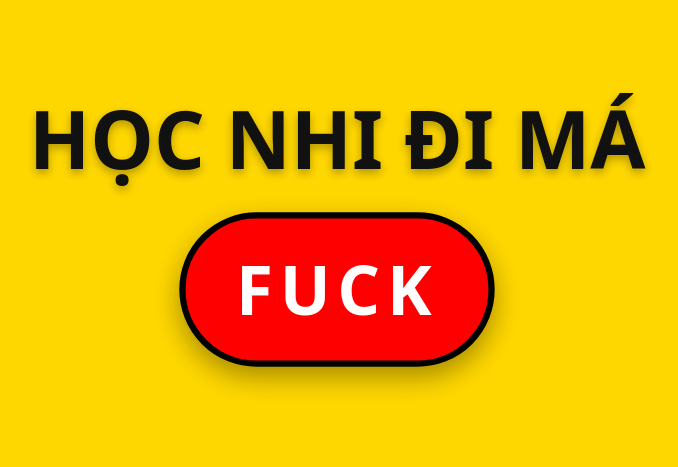
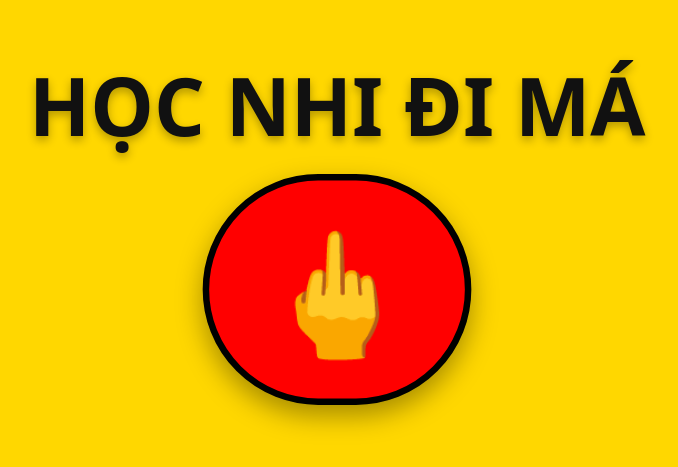
Before and after one commit to biiskill357-cmd/88page, a plain HTML site: page index.html in a window 1280 px wide. Shown: the part 177-644 px from the top of the page, without its empty margins (303-981 px from the left). Drawn offline with Linux system fonts and the light colour scheme.

Commit message:
Update index.html

```diff
--- a/index.html
+++ b/index.html
@@ -30,36 +30,30 @@
       flex-direction: column;
       align-items: center;
       justify-content: center;
-      background: #ffd700; /* nền vàng */
+      background: #ffd700;
     }
 
     .hidden {
       display: none;
     }
 
-    /* Text đầu: Tò mò cái lờ */
+    /* Text đầu */
     .first-text {
       font-size: clamp(3rem, 8vw, 6rem);
       font-weight: 800;
-      color: #ff0000; /* đỏ */
+      color: #ff0000;
       text-transform: uppercase;
       text-align: center;
       animation: fadeOut 0.8s ease-out forwards;
-      animation-delay: 1.2s; /* hiện ~2s rồi bắt đầu tan biến */
+      animation-delay: 1.2s;
     }
 
     @keyframes fadeOut {
-      0% {
-        opacity: 1;
-        transform: scale(1);
-      }
-      100% {
-        opacity: 0;
-        transform: scale(0.7);
-      }
+      0% { opacity: 1; transform: scale(1); }
+      100% { opacity: 0; transform: scale(0.7); }
     }
 
-    /* Màn hình 2: Học nhi đi má + icon Fuck */
+    /* Màn hình 2 */
     .second-wrapper {
       text-align: center;
       opacity: 0;
@@ -71,18 +65,9 @@
     }
 
     @keyframes growIn {
-      0% {
-        opacity: 0;
-        transform: scale(0.2);
-      }
-      60% {
-        opacity: 1;
-        transform: scale(1.1);
-      }
-      100% {
-        opacity: 1;
-        transform: scale(1);
-      }
+      0% { opacity: 0; transform: scale(0.2); }
+      60% { opacity: 1; transform: scale(1.1); }
+      100% { opacity: 1; transform: scale(1); }
     }
 
     .second-text {
@@ -101,24 +86,18 @@
       padding: 1.5rem 3rem;
       border-radius: 999px;
       border: 6px solid #000;
-      font-size: clamp(2.5rem, 6vw, 4rem); /* siêu to bự */
+      font-size: clamp(3rem, 10vw, 7rem); /* SIÊU TO BỰ */
       font-weight: 900;
-      letter-spacing: 0.1em;
       background: #ff0000;
       color: #fff;
-      text-transform: uppercase;
       box-shadow: 0 10px 25px rgba(0, 0, 0, 0.35);
       transform-origin: center;
       animation: pulse 1.2s ease-in-out infinite alternate;
     }
 
     @keyframes pulse {
-      0% {
-        transform: scale(1);
-      }
-      100% {
-        transform: scale(1.08);
-      }
+      0% { transform: scale(1); }
+      100% { transform: scale(1.13); }
     }
   </style>
 </head>
@@ -132,21 +111,16 @@
   <div id="screen2" class="screen hidden">
     <div id="secondWrapper" class="second-wrapper">
       <div class="second-text">Học nhi đi má</div>
-      <div class="fuck-icon">FUCK</div>
+      <div class="fuck-icon">🖕</div>
     </div>
   </div>
 
   <script>
-    // Sau ~2 giây thì ẩn màn 1 và hiện màn 2 với hiệu ứng lớn dần
     setTimeout(function () {
-      var s1 = document.getElementById("screen1");
-      var s2 = document.getElementById("screen2");
-      var wrapper = document.getElementById("secondWrapper");
-
-      s1.classList.add("hidden");
-      s2.classList.remove("hidden");
-      wrapper.classList.add("show");
-    }, 2000); // 2000 ms = 2s
+      document.getElementById("screen1").classList.add("hidden");
+      document.getElementById("screen2").classList.remove("hidden");
+      document.getElementById("secondWrapper").classList.add("show");
+    }, 2000);
   </script>
 </body>
 </html>
```
